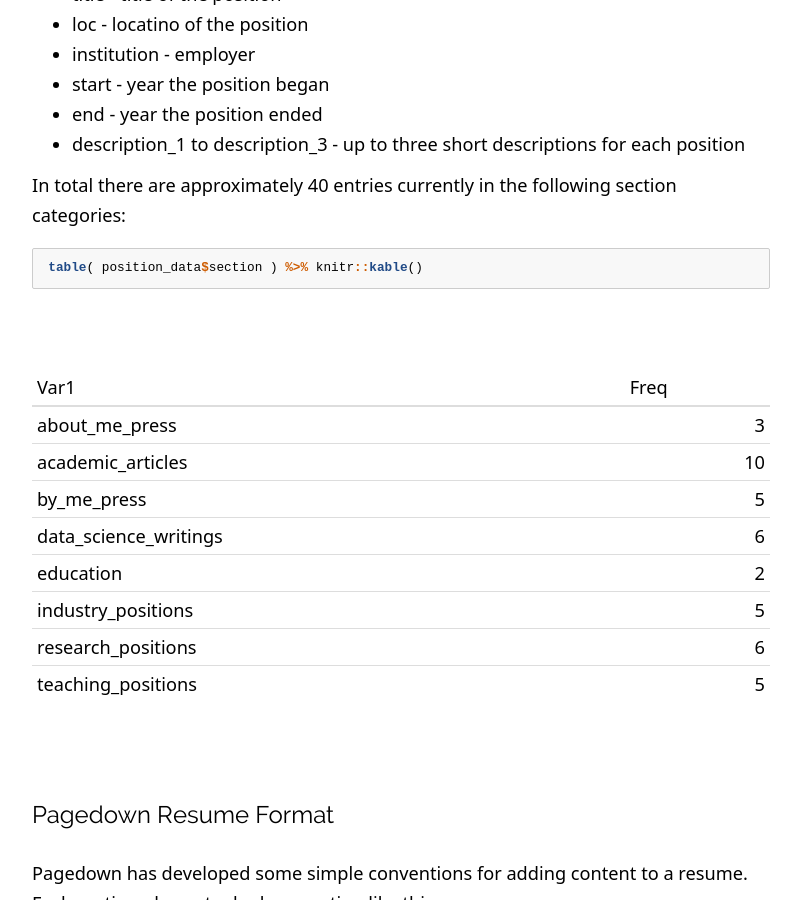
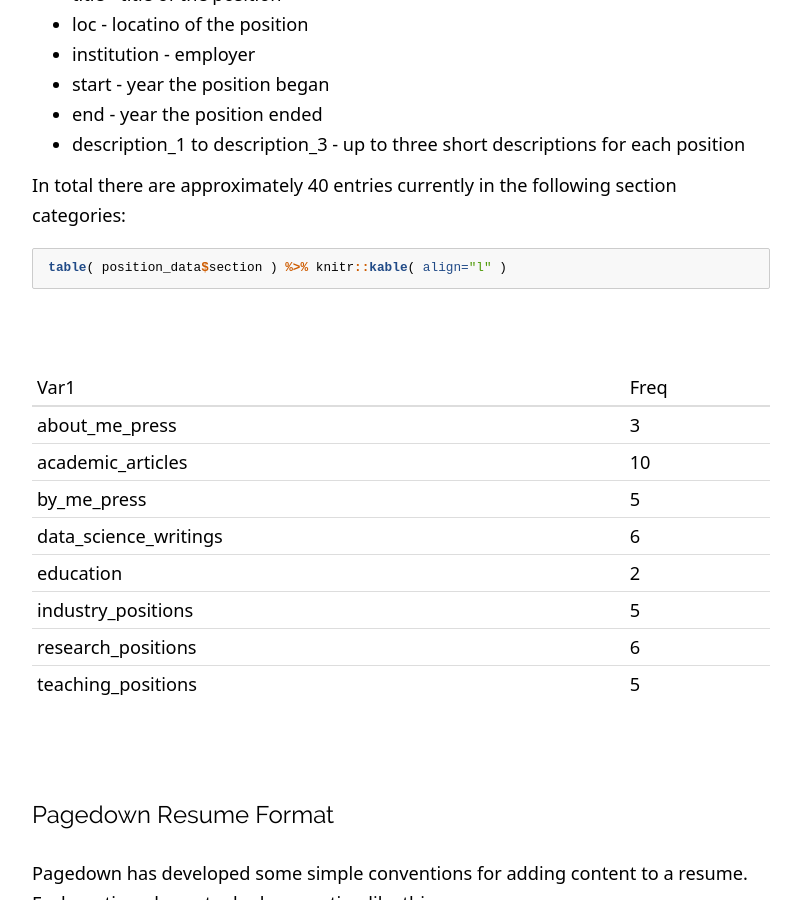
Before and after one commit to DS4PS/cpp-527-spr-2020, a Jekyll site: the page lectures/report-automation.html, which Jekyll copies as it is, in a window 1280 px wide and 900 px high, scrolled down 6251 px. Shown: the whole window, without its empty margins (239-1040 px from the left). Built offline with Jekyll 4.4.1, drawn with Linux system fonts in a browser that asks for light colours.

Commit message:
updated table

````diff
--- a/lectures/report-automation.html
+++ b/lectures/report-automation.html
@@ -1979,46 +1979,46 @@ Arbitrary content.
 <li>description_1 to description_3 - up to three short descriptions for each position</li>
 </ul>
 <p>In total there are approximately 40 entries currently in the following section categories:</p>
-<div class="sourceCode" id="cb4"><pre class="sourceCode r"><code class="sourceCode r"><a class="sourceLine" id="cb4-1" title="1"><span class="kw">table</span>( position_data<span class="op">$</span>section ) <span class="op">%&gt;%</span><span class="st"> </span>knitr<span class="op">::</span><span class="kw">kable</span>()</a></code></pre></div>
+<div class="sourceCode" id="cb4"><pre class="sourceCode r"><code class="sourceCode r"><a class="sourceLine" id="cb4-1" title="1"><span class="kw">table</span>( position_data<span class="op">$</span>section ) <span class="op">%&gt;%</span><span class="st"> </span>knitr<span class="op">::</span><span class="kw">kable</span>( <span class="dt">align=</span><span class="st">&quot;l&quot;</span> )</a></code></pre></div>
 <table>
 <thead>
 <tr class="header">
 <th align="left">Var1</th>
-<th align="right">Freq</th>
+<th align="left">Freq</th>
 </tr>
 </thead>
 <tbody>
 <tr class="odd">
 <td align="left">about_me_press</td>
-<td align="right">3</td>
+<td align="left">3</td>
 </tr>
 <tr class="even">
 <td align="left">academic_articles</td>
-<td align="right">10</td>
+<td align="left">10</td>
 </tr>
 <tr class="odd">
 <td align="left">by_me_press</td>
-<td align="right">5</td>
+<td align="left">5</td>
 </tr>
 <tr class="even">
 <td align="left">data_science_writings</td>
-<td align="right">6</td>
+<td align="left">6</td>
 </tr>
 <tr class="odd">
 <td align="left">education</td>
-<td align="right">2</td>
+<td align="left">2</td>
 </tr>
 <tr class="even">
 <td align="left">industry_positions</td>
-<td align="right">5</td>
+<td align="left">5</td>
 </tr>
 <tr class="odd">
 <td align="left">research_positions</td>
-<td align="right">6</td>
+<td align="left">6</td>
 </tr>
 <tr class="even">
 <td align="left">teaching_positions</td>
-<td align="right">5</td>
+<td align="left">5</td>
 </tr>
 </tbody>
 </table>
--- a/lectures/report-automation.rmd
+++ b/lectures/report-automation.rmd
@@ -144,7 +144,7 @@ Each line in the spreadsheet contains basic information about activities:
 In total there are approximately 40 entries currently in the following section categories:
 
 ```{r}
-table( position_data$section ) %>% knitr::kable()
+table( position_data$section ) %>% knitr::kable( align="l" )
 ```
 
 
````
